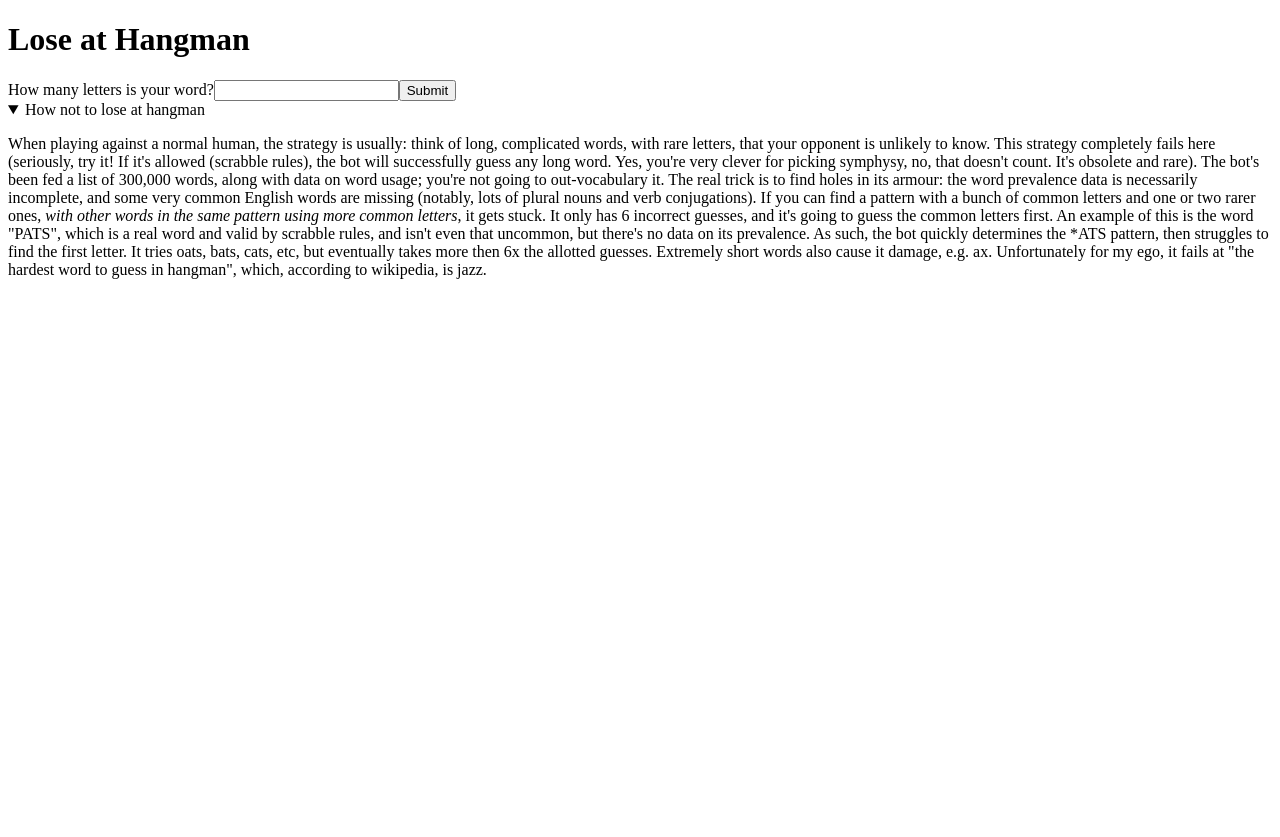
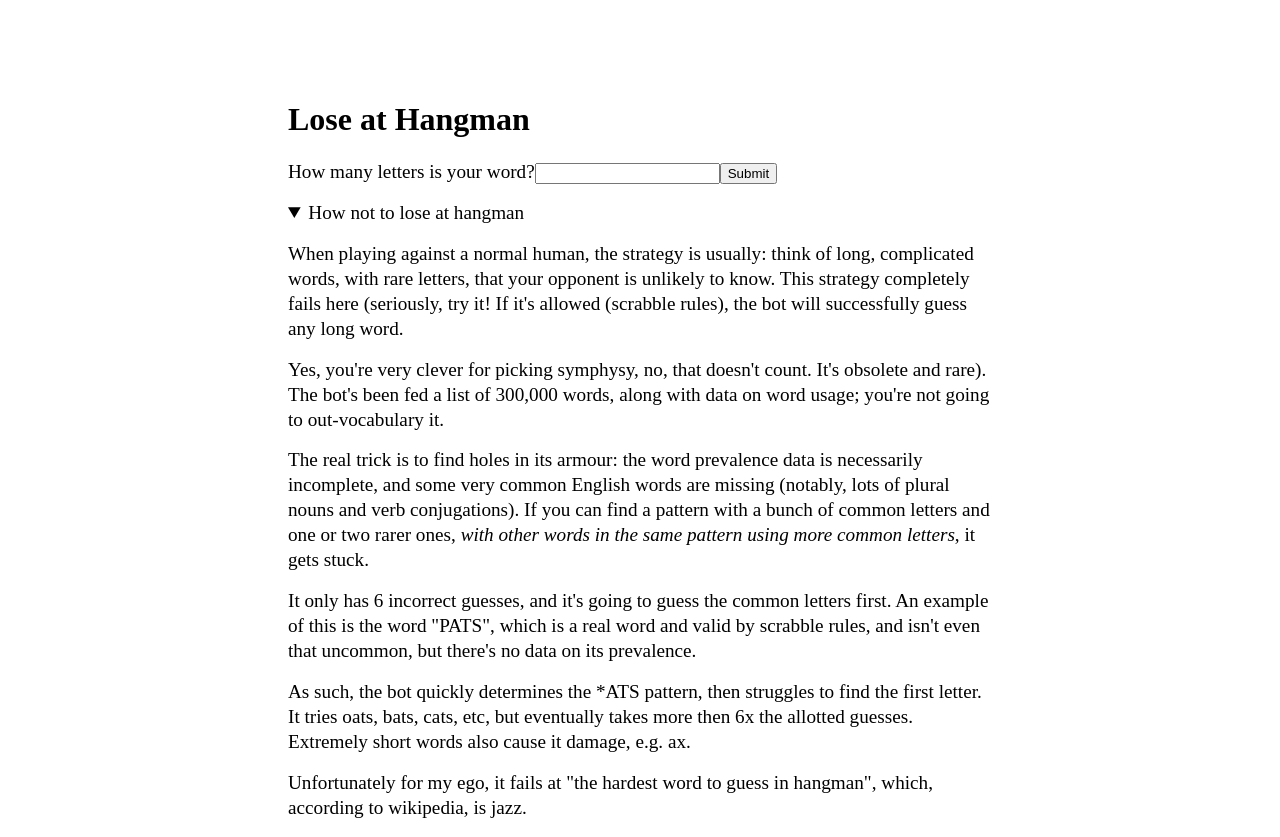
Before and after one commit to novedevo/lose_at_hangman_rs, a plain HTML site: page hangman_server/hangman.html in a window 1280 px wide. Both pictures are taken after a click on the heading "How not to lose at hangman". Before the commit the page ends 800 px from the top, so only its background shows below. Drawn offline with Linux system fonts and the light colour scheme.

Commit message:
Modify hangman frontend css
- make the main content 44rem wide to improve readability
- increase font size, also for readability
- seperate paragraphs in the guide on how to lose at hangman

```diff
--- a/hangman_server/hangman.html
+++ b/hangman_server/hangman.html
@@ -9,6 +9,21 @@
     <title>Lose at Hangman</title>
 
     <style>
+        * {
+            box-sizing: border-box;
+        }
+
+        body {
+            width: 100vw;
+            padding-top: 10vh;
+            margin: 0;
+        }
+
+        .content {
+            width: 44rem;
+            margin: 0 auto;
+        }
+
         #playarea {
             display: flex;
 
@@ -32,6 +47,21 @@
         #playarea button:active {
             background-color: mediumslateblue;
         }
+
+        p,
+        label,
+        summary {
+            line-height: 1.3;
+            font-size: 1.2rem;
+        }
+
+        details {
+            margin: 1rem 0;
+        }
+
+        details>p {
+            margin: 1rem 0;
+        }
     </style>
 </head>
 
@@ -44,17 +74,35 @@
         <details>
             <summary>How not to lose at hangman</summary>
             <p>
-                When playing against a normal human, the strategy is usually: think of long, complicated words, with rare letters, that your opponent is unlikely to know.
-                This strategy completely fails here (seriously, try it! If it's allowed (scrabble rules), the bot will successfully guess any long word.
+                When playing against a normal human, the strategy is usually: think of long, complicated words, with
+                rare letters, that your opponent is unlikely to know.
+                This strategy completely fails here (seriously, try it! If it's allowed (scrabble rules), the bot will
+                successfully guess any long word.
+            </p>
+            <p>
                 Yes, you're very clever for picking symphysy, no, that doesn't count. It's obsolete and rare).
-                The bot's been fed a list of 300,000 words, along with data on word usage; you're not going to out-vocabulary it.
-                The real trick is to find holes in its armour: the word prevalence data is necessarily incomplete, and some very common English words are missing (notably, lots of plural nouns and verb conjugations).
-                If you can find a pattern with a bunch of common letters and one or two rarer ones, <em>with other words in the same pattern using more common letters</em>, it gets stuck.
+                The bot's been fed a list of 300,000 words, along with data on word usage; you're not going to
+                out-vocabulary it.
+            </p>
+            <p>
+                The real trick is to find holes in its armour: the word prevalence data is necessarily incomplete, and
+                some very common English words are missing (notably, lots of plural nouns and verb conjugations).
+                If you can find a pattern with a bunch of common letters and one or two rarer ones, <em>with other words
+                    in the same pattern using more common letters</em>, it gets stuck.
+            </p>
+            <p>
                 It only has 6 incorrect guesses, and it's going to guess the common letters first.
-                An example of this is the word "PATS", which is a real word and valid by scrabble rules, and isn't even that uncommon, but there's no data on its prevalence.
-                As such, the bot quickly determines the *ATS pattern, then struggles to find the first letter. It tries oats, bats, cats, etc, but eventually takes more then 6x the allotted guesses.
+                An example of this is the word "PATS", which is a real word and valid by scrabble rules, and isn't even
+                that uncommon, but there's no data on its prevalence.
+            </p>
+            <p>
+                As such, the bot quickly determines the *ATS pattern, then struggles to find the first letter. It tries
+                oats, bats, cats, etc, but eventually takes more then 6x the allotted guesses.
                 Extremely short words also cause it damage, e.g. ax.
-                Unfortunately for my ego, it fails at "the hardest word to guess in hangman", which, according to wikipedia, is jazz.
+            </p>
+            <p>
+                Unfortunately for my ego, it fails at "the hardest word to guess in hangman", which, according to
+                wikipedia, is jazz.
             </p>
 
         </details>
```
